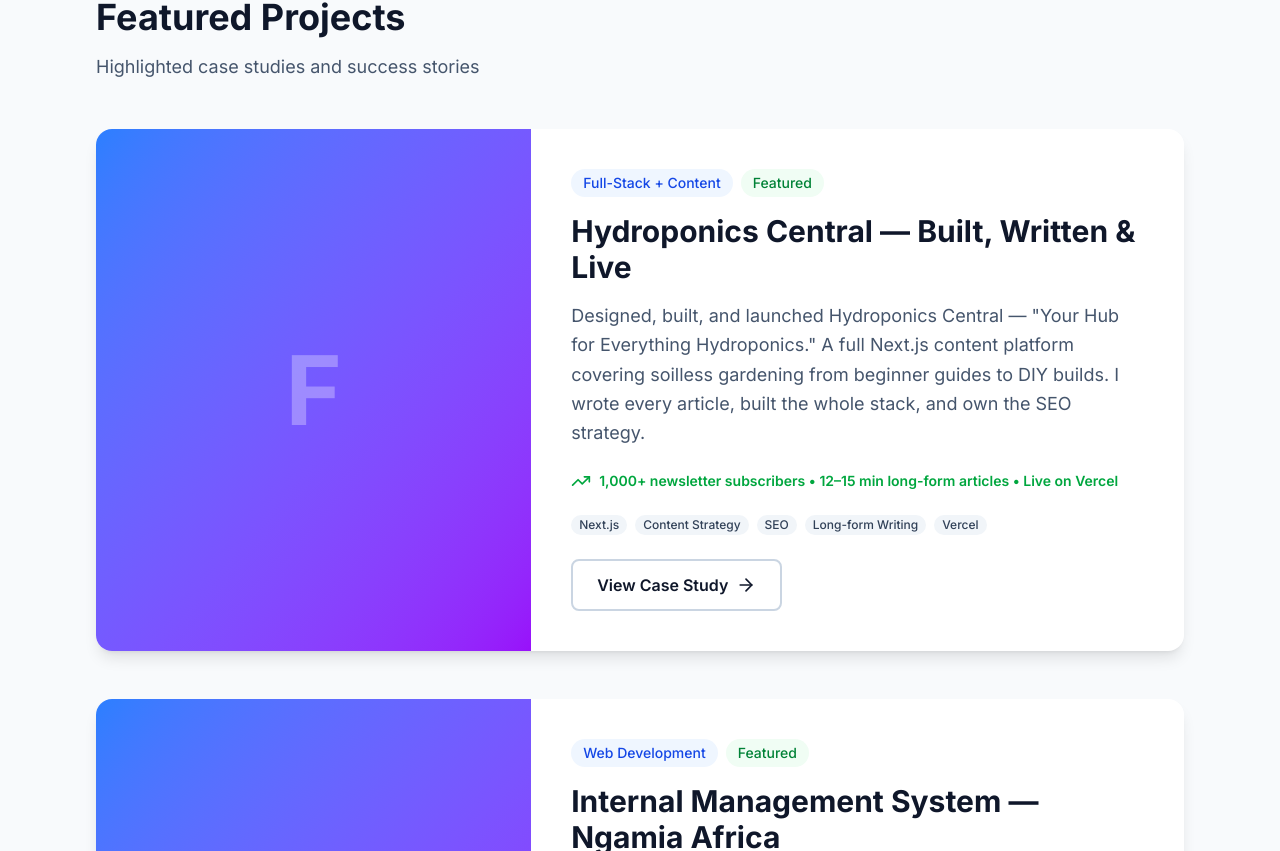
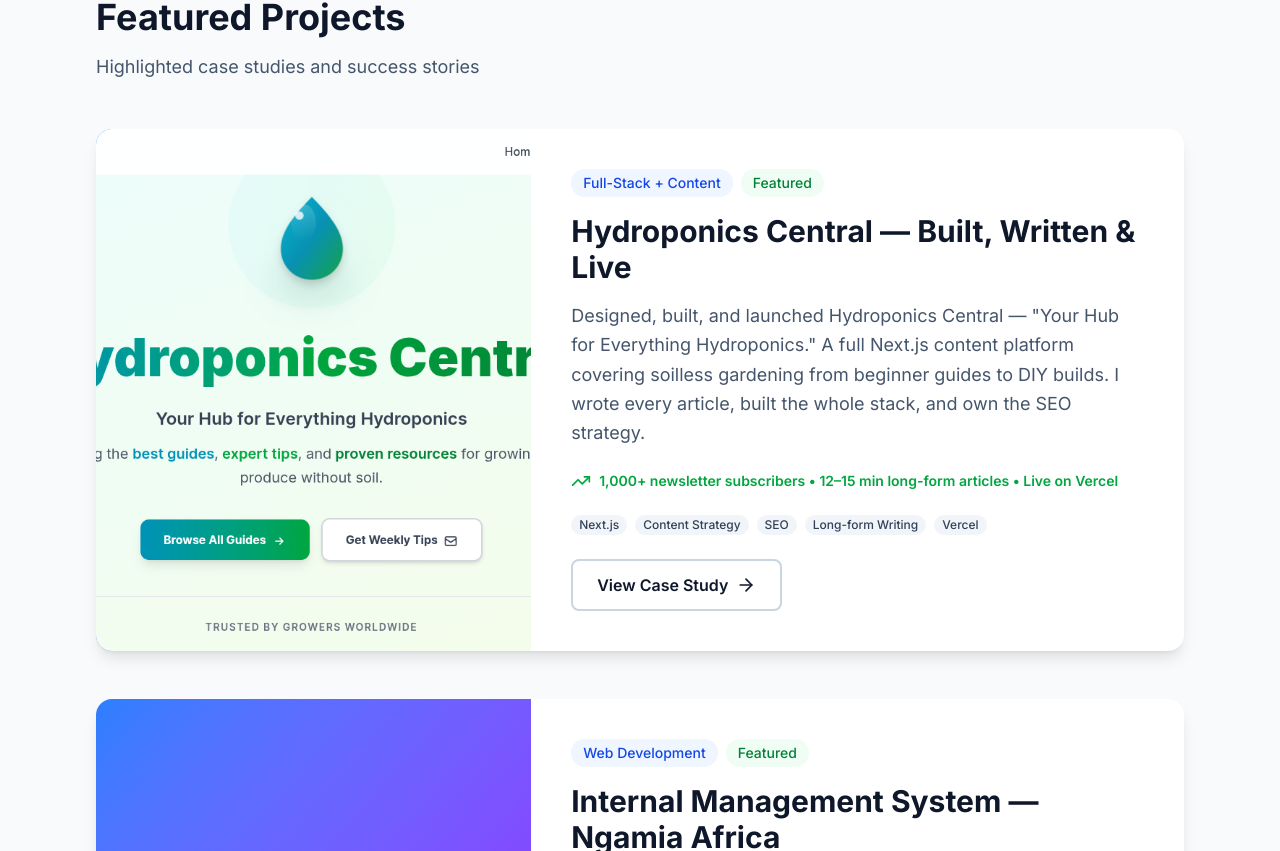
Before and after one commit to Sick-Carlito/portfolio-website, a Next.js app: page /portfolio in a window 1280 px wide. Shown: the part 598-1449 px from the top of the page. Built offline with nearby package versions, Linux system fonts and the light colour scheme; no server answers.

Commit message:
fix: pass image prop to PortfolioCard on portfolio page

```diff
--- a/app/portfolio/page.tsx
+++ b/app/portfolio/page.tsx
@@ -54,6 +54,7 @@
                     metrics={item.metrics}
                     tags={item.tags}
                     featured={item.featured}
+                    image={item.image}
                   />
                 </FadeIn>
               ))}
@@ -82,6 +83,7 @@
                   description={item.description}
                   metrics={item.metrics}
                   tags={item.tags}
+                  image={item.image}
                 />
               </FadeIn>
             ))}
```
